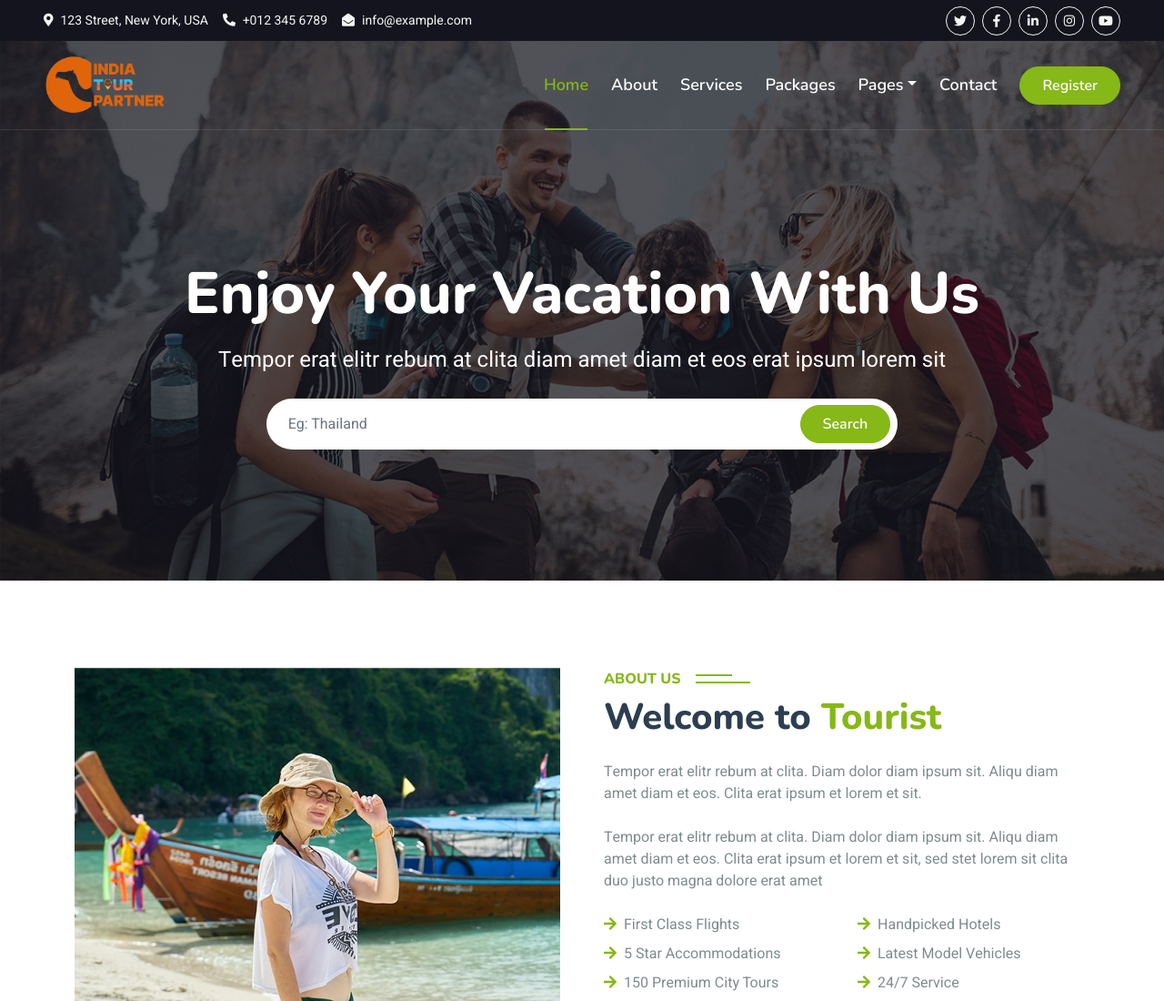
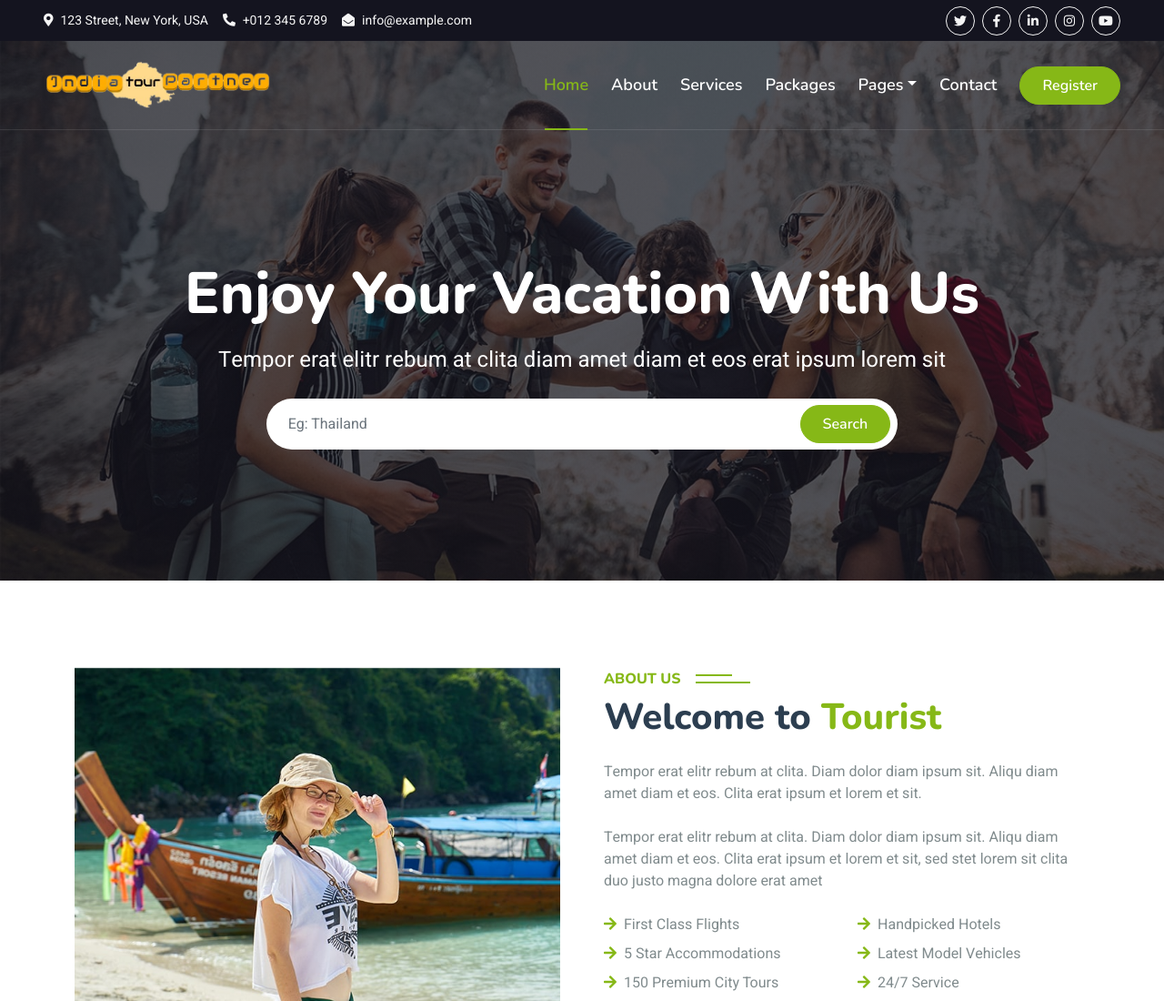
Before and after one commit to dheeraj1566/itp-web-logo-testing, a plain HTML site: page index.html in a window 1280 px wide. Shown: the top 1100 px of the page at 91% size. Drawn offline with nearby package versions, Linux system fonts and the light colour scheme.

Commit message:
update logo 09/04/25 5

```diff
--- a/css/style.css
+++ b/css/style.css
@@ -91,7 +91,7 @@
 }
 .logo-img {
     /* height: 70px; */
-    width: 140px;
+    width: 250px;
 }
 
 
--- a/index.html
+++ b/index.html
@@ -71,7 +71,7 @@
         <nav class="navbar navbar-expand-lg navbar-light px-4 px-lg-5 py-3 py-lg-0">
             <!-- <a href="" class="navbar-brand p-0"> -->
                 <!-- <h1 class="text-primary m-0"><i class=" me-3"></i></h1> -->
-                <img src="./img/Travel_logo_png_1-removebg-preview.png" alt="Logo" class="logo-img">
+                <img src="./img/final_map_logo-removebg-preview.png" alt="Logo" class="logo-img">
 
             <!-- </a> -->
             <button class="navbar-toggler" type="button" data-bs-toggle="collapse" data-bs-target="#navbarCollapse">
```
Also changed, not shown: img/final_map_logo-removebg-preview.png (added), img/png-clipart-map-graphics-rajasthan-map-leaf-desktop-wallpaper-removebg-preview.png (added).
